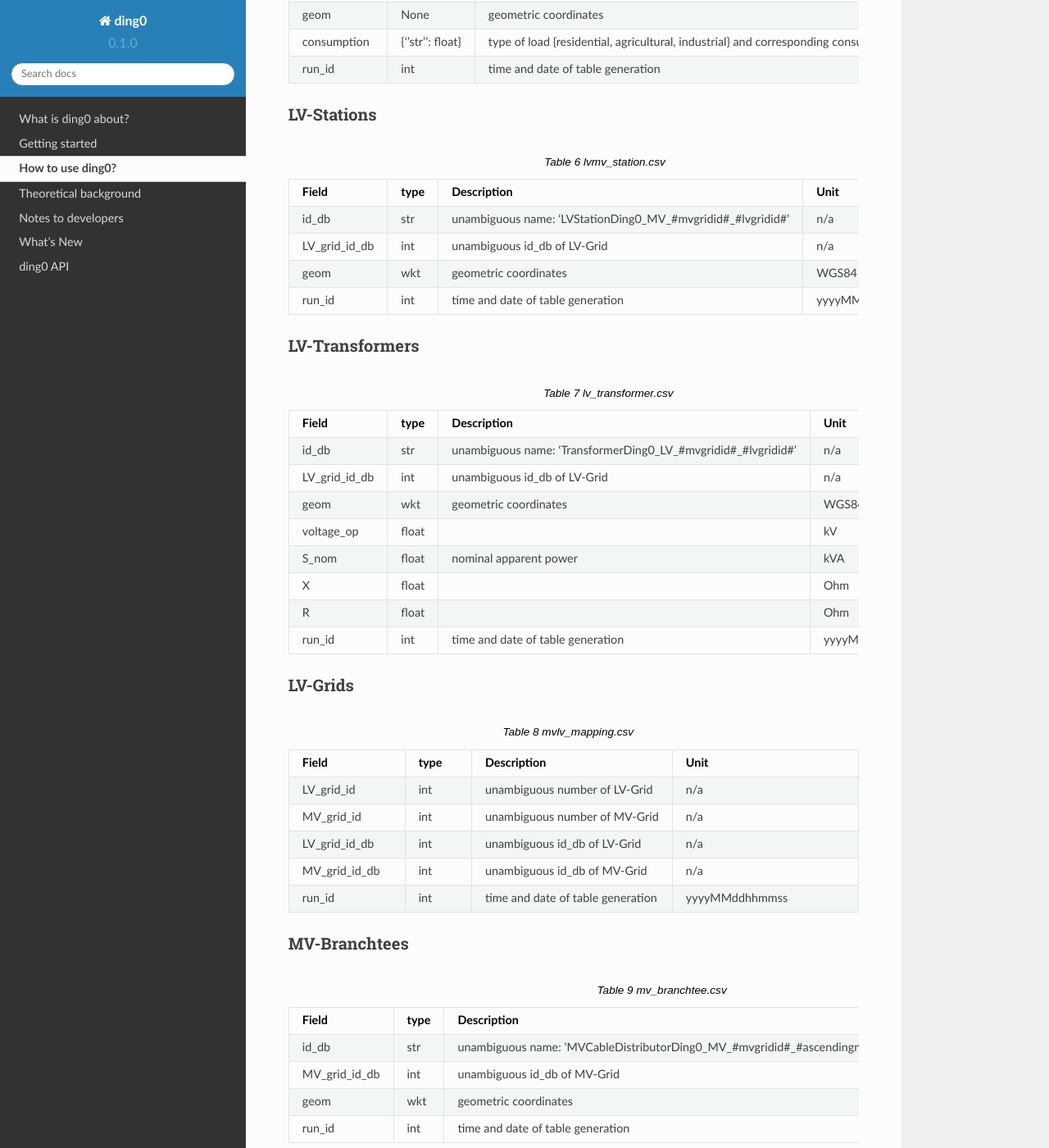
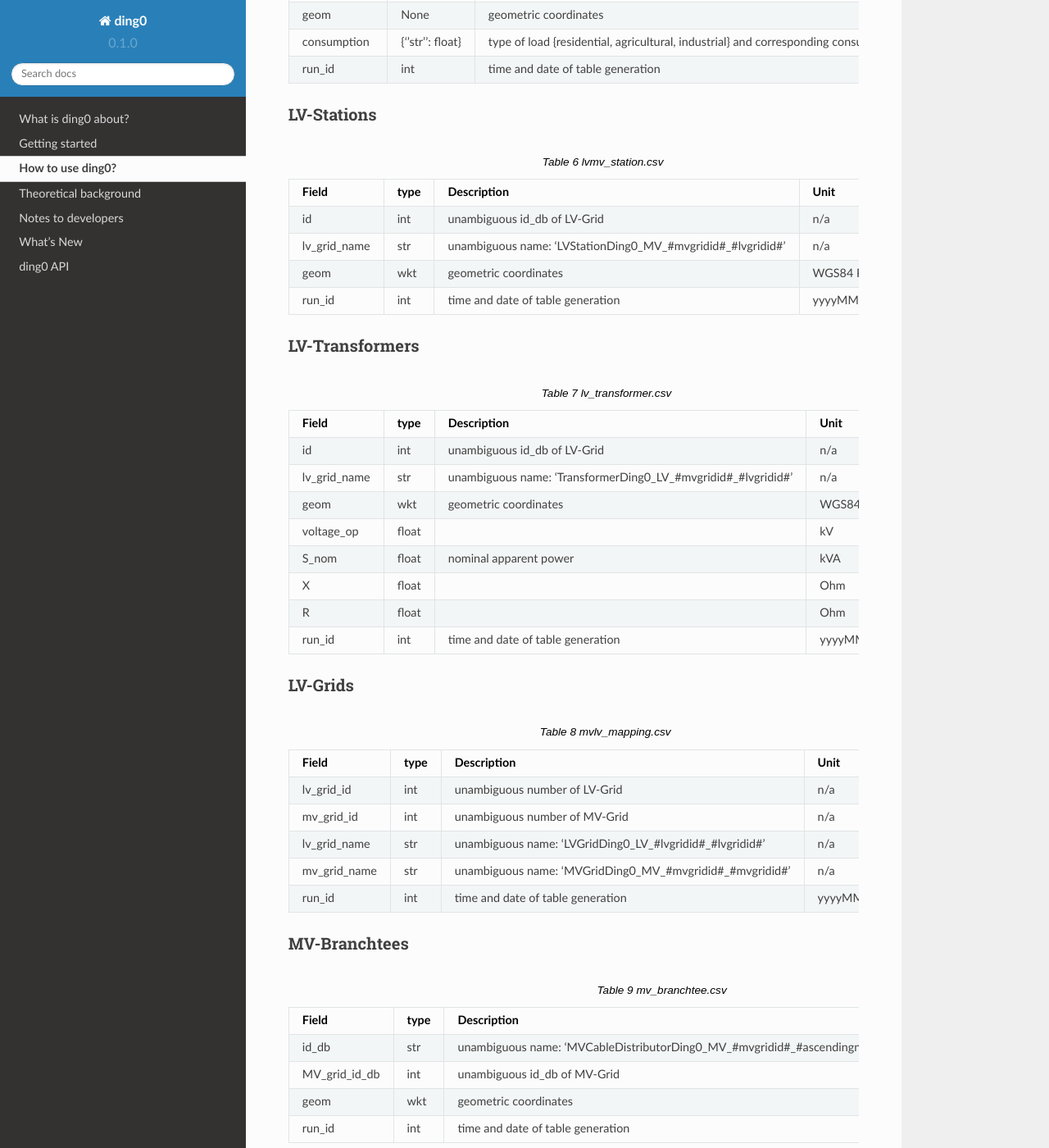
Before and after one commit to openego/ding0, a Sphinx documentation site: the page built from doc/usage_details.rst, in a window 1280 px wide and 1400 px high, scrolled down 4218 px. Shown: the whole window at 82% size. Built offline with Sphinx 7.4.7 and the Read the Docs theme 2.0.0, drawn with Linux system fonts in a browser that asks for light colours; formulas are drawn with MathJax 3; some of the changed text lies outside the part shown.

Commit message:
Adapt table descriptions in docs (only partially)

```diff
--- a/doc/usage_details.rst
+++ b/doc/usage_details.rst
@@ -216,8 +216,8 @@ LV-Stations
    :header: "Field","type", "Description", "Unit"
    :widths: 15, 10, 10, 30
 
-   "id_db", "str", "unambiguous name: 'LVStationDing0_MV_#mvgridid#_#lvgridid#'", "n/a"
-   "LV_grid_id_db", "int","unambiguous id_db of LV-Grid", "n/a"
+   "id", "int","unambiguous id_db of LV-Grid", "n/a"
+   "lv_grid_name", "str", "unambiguous name: 'LVStationDing0_MV_#mvgridid#_#lvgridid#'", "n/a"
    "geom", "wkt","geometric coordinates", "WGS84 POINT"
    "run_id", "int", "time and date of table generation", "yyyyMMddhhmmss"
 
@@ -227,8 +227,8 @@ LV-Transformers
    :header: "Field","type", "Description", "Unit"
    :widths: 15, 10, 10, 30
 
-   "id_db", "str", "unambiguous name: 'TransformerDing0_LV_#mvgridid#_#lvgridid#'", "n/a"
-   "LV_grid_id_db", "int","unambiguous id_db of LV-Grid", "n/a"
+   "id", "int","unambiguous id_db of LV-Grid", "n/a"
+   "lv_grid_name", "str", "unambiguous name: 'TransformerDing0_LV_#mvgridid#_#lvgridid#'", "n/a"
    "geom", "wkt","geometric coordinates", "WGS84 POINT"
    "voltage_op","float","","kV"
    "S_nom","float","nominal apparent power","kVA"
@@ -242,10 +242,10 @@ LV-Grids
    :header: "Field","type", "Description", "Unit"
    :widths: 15, 10, 10, 30
 
-   "LV_grid_id", "int","unambiguous number of LV-Grid", "n/a"
-   "MV_grid_id", "int","unambiguous number of MV-Grid", "n/a"
-   "LV_grid_id_db", "int","unambiguous id_db of LV-Grid", "n/a"
-   "MV_grid_id_db", "int","unambiguous id_db of MV-Grid", "n/a"
+   "lv_grid_id", "int","unambiguous number of LV-Grid", "n/a"
+   "mv_grid_id", "int","unambiguous number of MV-Grid", "n/a"
+   "lv_grid_name", "str", "unambiguous name: 'LVGridDing0_LV_#lvgridid#_#lvgridid#'", "n/a"
+   "mv_grid_name", "str", "unambiguous name: 'MVGridDing0_MV_#mvgridid#_#mvgridid#'", "n/a"
    "run_id", "int", "time and date of table generation", "yyyyMMddhhmmss"
 
 MV-Branchtees
@@ -280,8 +280,8 @@ MV-Grids
    :header: "Field","type", "Description", "Unit"
    :widths: 15, 10, 10, 30
 
-   "id_db", "str", "unambiguous name: 'MVGridDing0_MV_#mvgridid#_#mvgridid#'", "n/a"
-   "MV_grid_id", "int","unambiguous number of LV-Grid", "n/a"
+   "id", "int","unambiguous number of LV-Grid", "n/a"
+   "mv_grid_name", "str", "unambiguous name: 'MVGridDing0_MV_#mvgridid#_#mvgridid#'", "n/a"
    "geom", "wkt","geometric coordinates", "WGS84 MULTIPOLYGON"
    "population","int","population in LV-Grid","?"
    "voltage_nom","float","voltage level of grid","kV"
```
